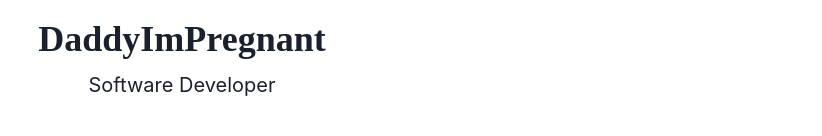
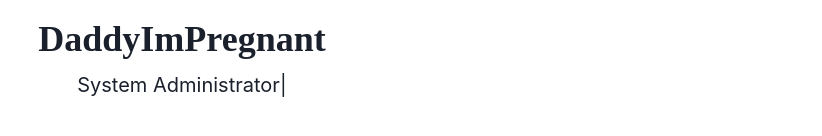
Before and after one commit to DaddyImPregnant/Portfolio, a Next.js app: page / in a window 1280 px wide. Shown: the part 342-478 px from the top of the page, without its empty margins (458-1280 px from the left). Built offline with nearby package versions, Linux system fonts and the light colour scheme; some icons are missing; a web font is replaced by a local one.

Commit message:
Added typewriter effect

```diff
--- a/pages/index.js
+++ b/pages/index.js
@@ -15,7 +15,9 @@ import "@fontsource/abhaya-libre"
 import { extendTheme } from "@chakra-ui/react"
 import { LogoGithubIcon } from 'chakra-ui-ionicons';
 import Background from '../src/Background';
+import TypeWriter from '../src/Typewriter';
 import Head from 'next/head'
+
 
 const theme = extendTheme({
   fonts: {
@@ -35,12 +37,11 @@ function App() {
 
       <Box textAlign="center" fontSize="xl">
         <Grid minH="100vh" p={3}>
-
-          <ColorModeSwitcher justifySelf="flex-end" />
+        <ColorModeSwitcher justifySelf="flex-end" />
 
           <VStack spacing={2}>
             <Heading>DaddyImPregnant</Heading>
-            <Text>Software Developer</Text>
+            <TypeWriter />
             <Link href="https://github.com/DaddyImPregnant"><LogoGithubIcon /></Link>
           </VStack>
 
--- /dev/null
+++ b/src/Typewriter.js
@@ -0,0 +1,48 @@
+
+import React, { useState, useEffect } from "react";
+import { Text } from '@chakra-ui/react';
+
+const words = ["System Administrator", "Software Developer", "Plugin Developer"];
+
+export default function TypeWriter() {
+  const [index, setIndex] = useState(0);
+  const [subIndex, setSubIndex] = useState(0);
+  const [blink, setBlink] = useState(true);
+  const [reverse, setReverse] = useState(false);
+
+  // typeWriter
+  useEffect(() => {
+    if (index === words.length) return;
+
+    if ( subIndex === words[index].length + 1 &&
+        index !== words.length - 1 && !reverse ) {
+      setReverse(true);
+      return;
+    }
+
+    if (subIndex === 0 && reverse) {
+      setReverse(false);
+      setIndex((prev) => prev + 1);
+      return;
+    }
+
+    const timeout = setTimeout(() => {
+      setSubIndex((prev) => prev + (reverse ? -1 : 1));
+    }, Math.max(reverse ? 75 : subIndex === words[index].length ? 1000 :
+                150, parseInt(Math.random() * 350)));
+
+    return () => clearTimeout(timeout);
+  }, [subIndex, index, reverse]);
+
+  // blinker
+  useEffect(() => {
+    const timeout2 = setTimeout(() => {
+      setBlink((prev) => !prev);
+    }, 500);
+    return () => clearTimeout(timeout2);
+  }, [blink]);
+
+  return (
+    <Text>{`${words[index].substring(0, subIndex)}${blink ? "|" : " "}`}</Text>
+  );
+}
--- a/src/index.js
+++ b/src/index.js
@@ -10,7 +10,7 @@ import "@fontsource/abhaya-libre"
 ReactDOM.render(
   <StrictMode>
     <ColorModeScript />
-    <ChakraProvider theme={theme}>
+    <ChakraProvider>
       <App />
     </ChakraProvider>
   </StrictMode>,
```
